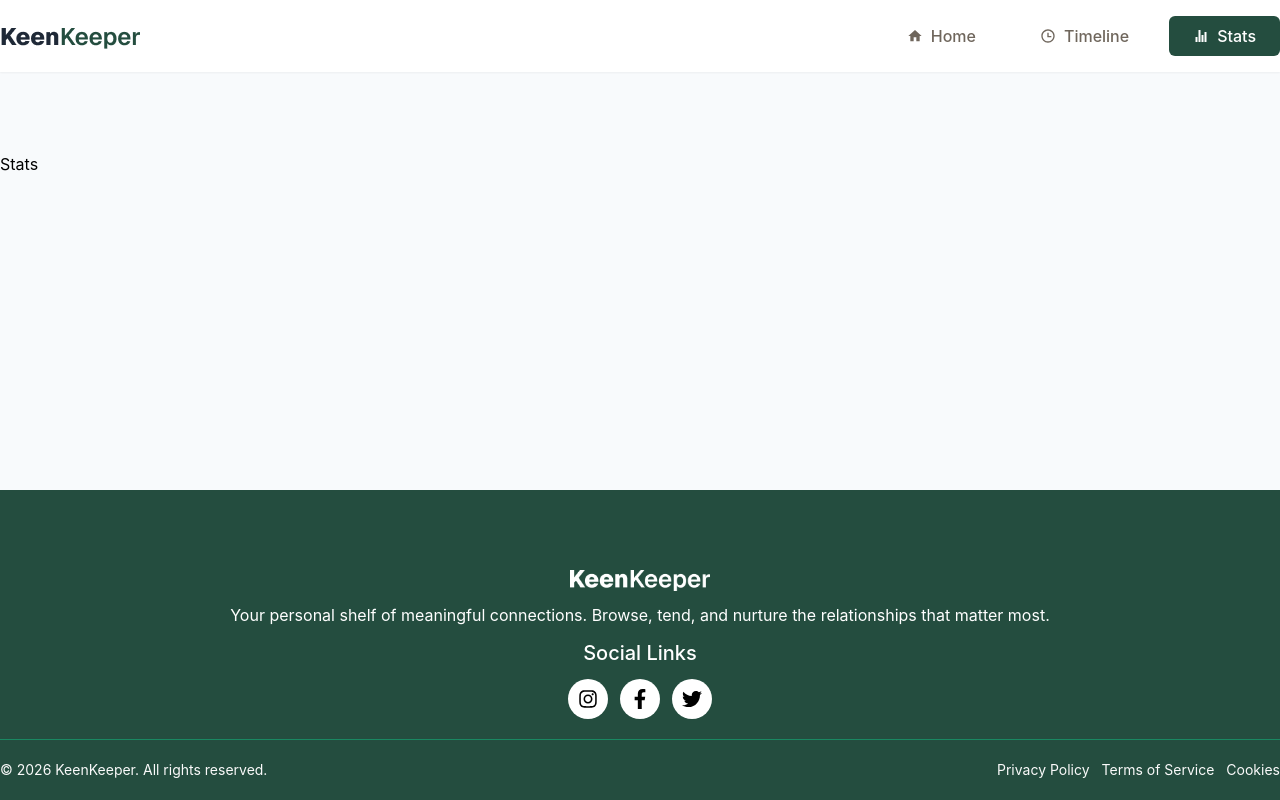
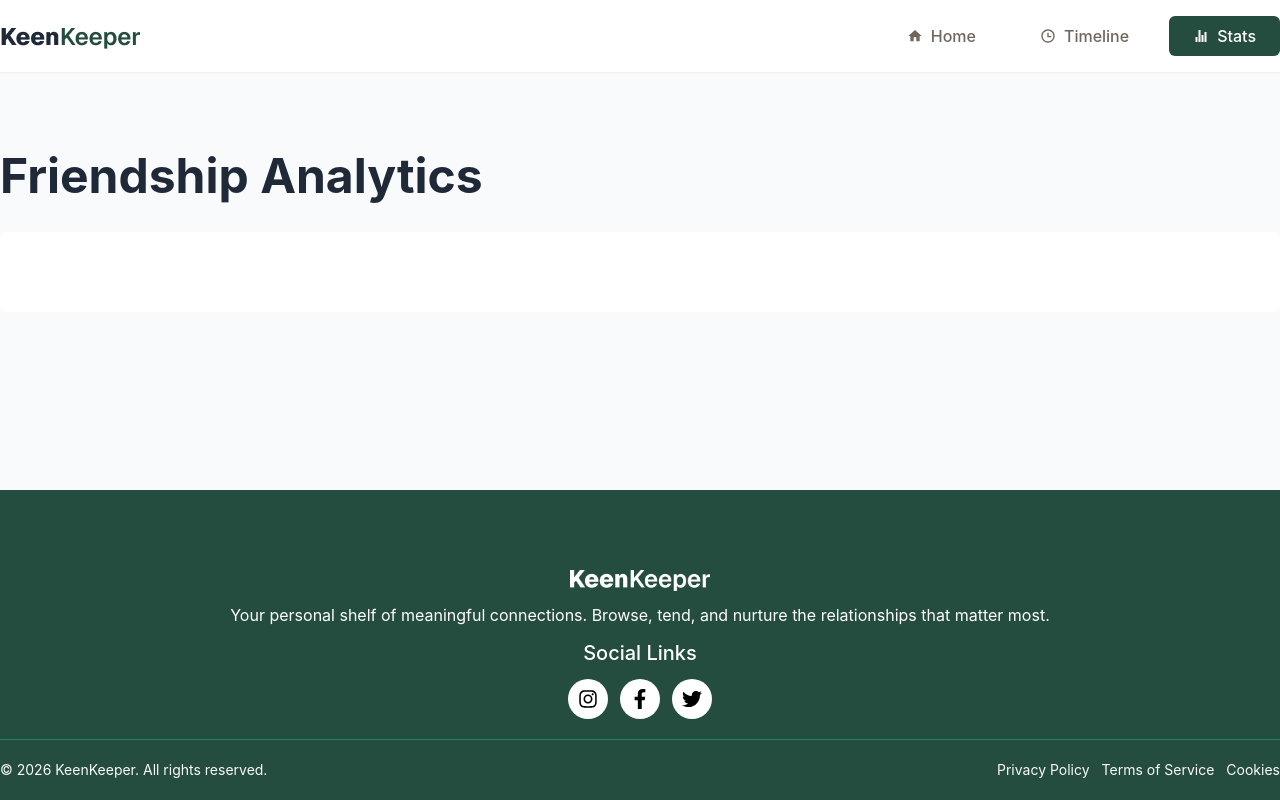
Before and after one commit to shakilcreativework/assignment-7, a React (Vite) app: page /stats in a window 1280 px wide. Built offline with nearby package versions, Linux system fonts and the light colour scheme.

Commit message:
start stats codes

```diff
--- a/src/pages/Stats/Stats.jsx
+++ b/src/pages/Stats/Stats.jsx
@@ -1,9 +1,17 @@
 import React from 'react';
+import Container from '../../shared/Container/Container';
 
 const Stats = () => {
     return (
         <div className=" py-10 md:py-14 lg:py-20">
-            Stats
+            <Container>
+                <div className='space-y-8'>
+                    <h1 className=' text-3xl md:text-4xl lg:text-5xl text-[#1f2937] font-bold'>Friendship Analytics</h1>
+                    <div className='bg-white rounded-lg h-20'>
+
+                    </div>
+                </div>
+            </Container>
         </div>
     );
 };
```
